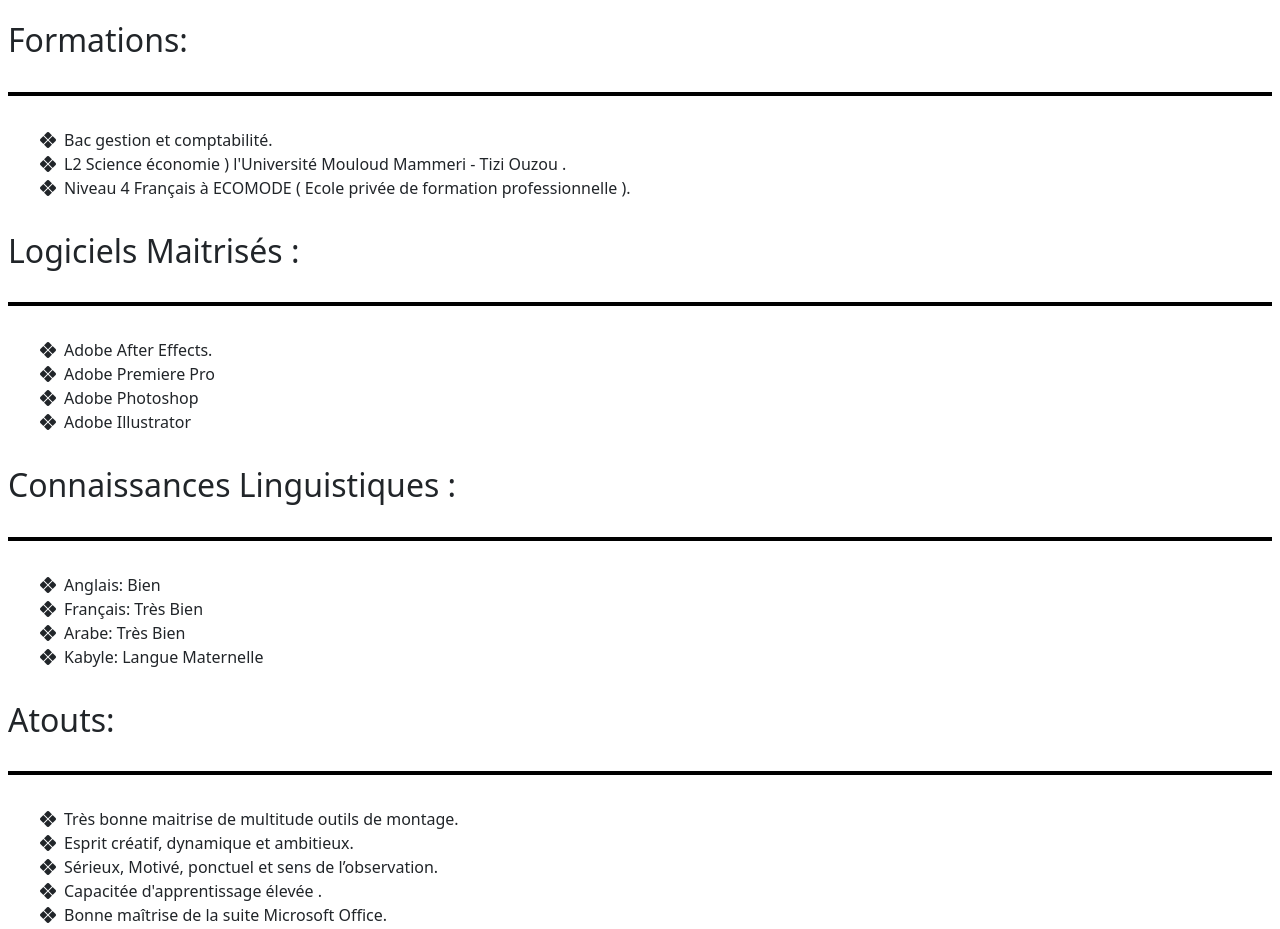
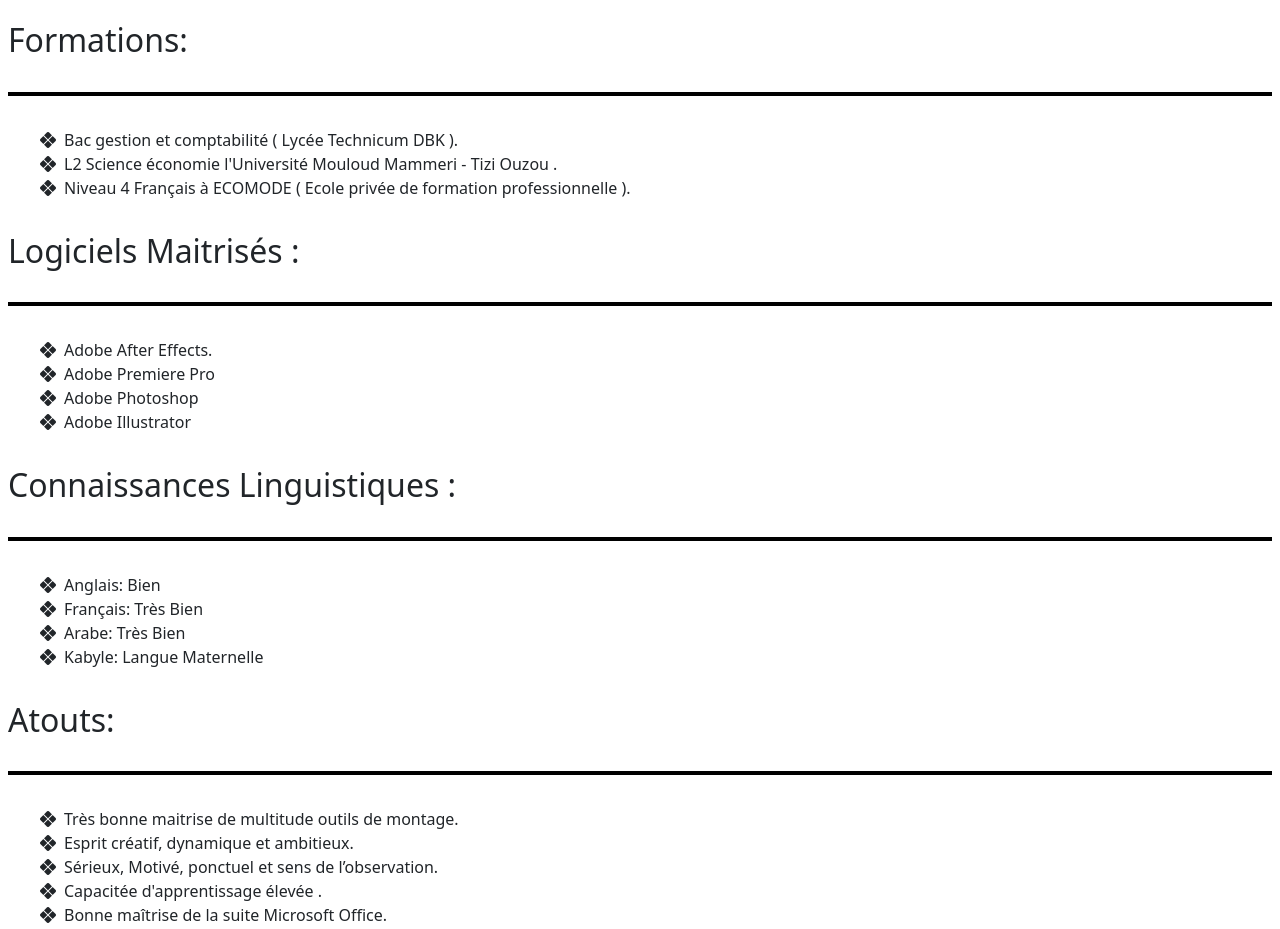
Before and after one commit to sosso21/cv-moh-fali, a plain HTML site: page index.html in a window 1280 px wide. Shown: the part 1120-2049 px from the top of the page. Drawn offline with nearby package versions, Linux system fonts and the light colour scheme.

Commit message:
:recycle: (refact): refact orthograph

```diff
--- a/index.html
+++ b/index.html
@@ -116,8 +116,8 @@
     <div class="no-wrap-on-print">
       <h2>Formations:</h2>
       <ul>
-        <li class="bi bi-x-diamond-fill"><span class="mx-2">Bac gestion et comptabilité. </span></li>
-        <li class="bi bi-x-diamond-fill"><span class="mx-2">L2 Science économie ) l'Université Mouloud Mammeri - Tizi
+        <li class="bi bi-x-diamond-fill"><span class="mx-2">Bac gestion et comptabilité ( Lycée Technicum DBK ). </span></li>
+        <li class="bi bi-x-diamond-fill"><span class="mx-2">L2 Science économie l'Université Mouloud Mammeri - Tizi
             Ouzou .</span>
         </li>
         <li class="bi bi-x-diamond-fill "><span class="mx-2">Niveau 4 Français à ECOMODE ( Ecole privée de formation
```
